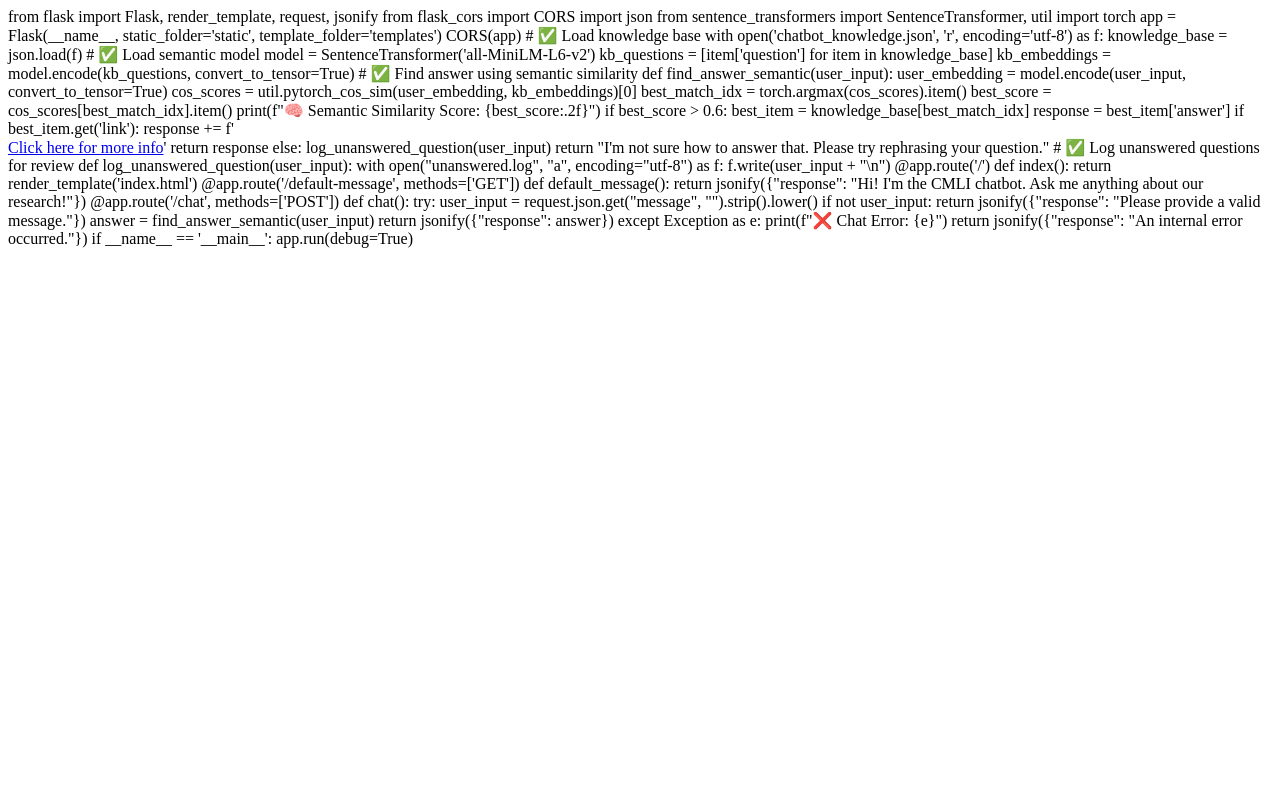
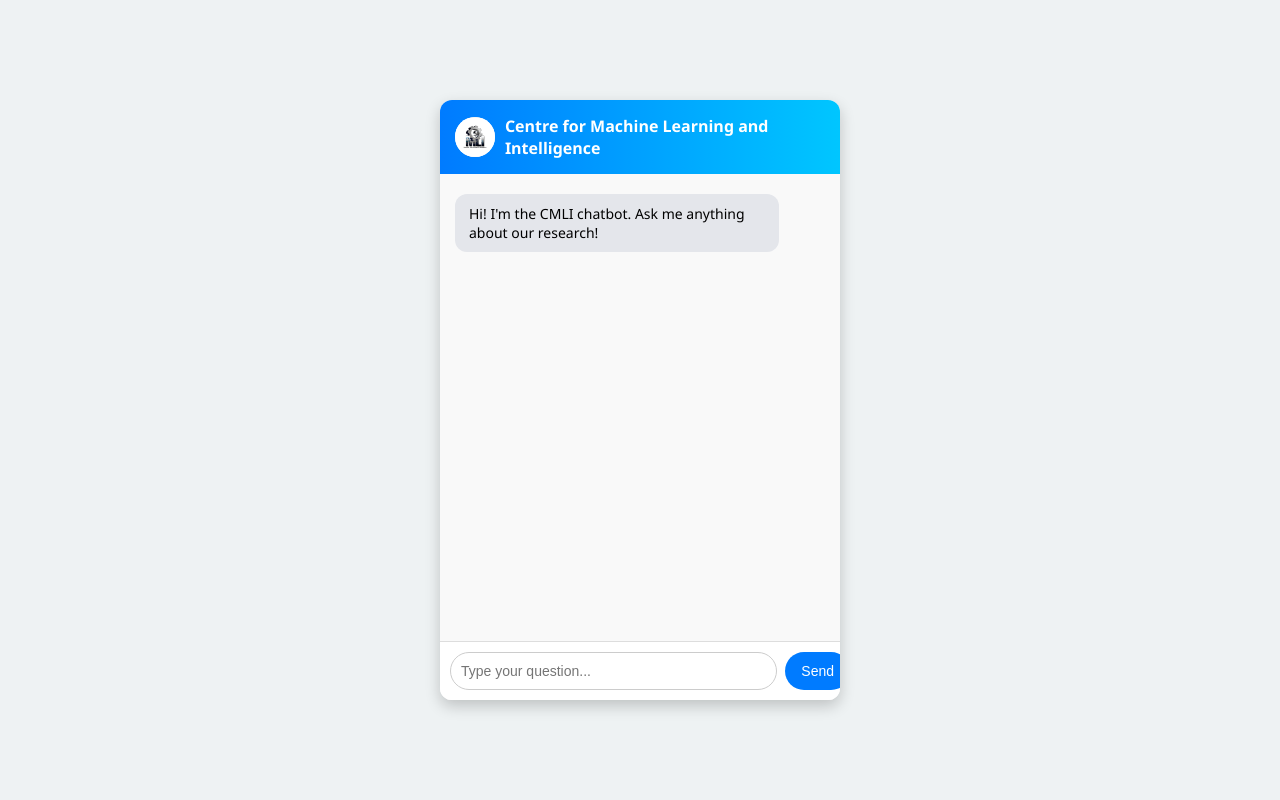
Before and after one commit to rathipriyae228/cmlichatbot, a Flask app: page / in a window 1280 px wide. Run offline with Flask 3, Linux system fonts and the light colour scheme.

Commit message:
Update index.html

```diff
--- a/templates/index.html
+++ b/templates/index.html
@@ -1,65 +1,195 @@
-from flask import Flask, render_template, request, jsonify
-from flask_cors import CORS
-import json
-from sentence_transformers import SentenceTransformer, util
-import torch
+<!DOCTYPE html>
+<html lang="en">
+<head>
+  <meta charset="UTF-8" />
+  <meta name="viewport" content="width=device-width, initial-scale=1.0"/>
+  <title>CMLI Chatbot</title>
+  <style>
+    body {
+      font-family: 'Segoe UI', sans-serif;
+      margin: 0;
+      background: #eef2f3;
+      height: 100vh;
+      display: flex;
+      justify-content: center;
+      align-items: center;
+    }
 
-app = Flask(__name__, static_folder='static', template_folder='templates')
-CORS(app)
+    .chat-container {
+      width: 400px;
+      height: 600px;
+      display: flex;
+      flex-direction: column;
+      background: white;
+      border-radius: 12px;
+      box-shadow: 0 6px 15px rgba(0, 0, 0, 0.2);
+      overflow: hidden;
+      position: relative;
+    }
 
-# ✅ Load knowledge base
-with open('chatbot_knowledge.json', 'r', encoding='utf-8') as f:
-    knowledge_base = json.load(f)
+    .chat-header {
+      display: flex;
+      align-items: center;
+      padding: 15px;
+      background: linear-gradient(to right, #007bff, #00c6ff);
+      color: white;
+      font-weight: bold;
+    }
 
-# ✅ Load semantic model
-model = SentenceTransformer('all-MiniLM-L6-v2')
-kb_questions = [item['question'] for item in knowledge_base]
-kb_embeddings = model.encode(kb_questions, convert_to_tensor=True)
+    .logo {
+      width: 40px;
+      height: 40px;
+      object-fit: cover;
+      border-radius: 50%;
+      background-color: white;
+      margin-right: 10px;
+    }
 
-# ✅ Find answer using semantic similarity
-def find_answer_semantic(user_input):
-    user_embedding = model.encode(user_input, convert_to_tensor=True)
-    cos_scores = util.pytorch_cos_sim(user_embedding, kb_embeddings)[0]
-    best_match_idx = torch.argmax(cos_scores).item()
-    best_score = cos_scores[best_match_idx].item()
+    .chat-box {
+      flex-grow: 1;
+      padding: 15px;
+      overflow-y: auto;
+      background: #f9f9f9;
+      display: flex;
+      flex-direction: column;
+    }
 
-    print(f"🧠 Semantic Similarity Score: {best_score:.2f}")
-    if best_score > 0.6:
-        best_item = knowledge_base[best_match_idx]
-        response = best_item['answer']
-        if best_item.get('link'):
-            response += f'<br><a href="{best_item["link"]}" target="_blank">Click here for more info</a>'
-        return response
-    else:
-        log_unanswered_question(user_input)
-        return "I'm not sure how to answer that. Please try rephrasing your question."
+    .message {
+      padding: 10px 14px;
+      margin: 5px 0;
+      border-radius: 12px;
+      max-width: 80%;
+      font-size: 14px;
+      animation: fadeIn 0.3s ease-in;
+    }
 
-# ✅ Log unanswered questions for review
-def log_unanswered_question(user_input):
-    with open("unanswered.log", "a", encoding="utf-8") as f:
-        f.write(user_input + "\n")
+    .user {
+      background: #007bff;
+      color: white;
+      align-self: flex-end;
+    }
 
-@app.route('/')
-def index():
-    return render_template('index.html')
+    .bot {
+      background: #e4e6eb;
+      color: black;
+      align-self: flex-start;
+    }
 
-@app.route('/default-message', methods=['GET'])
-def default_message():
-    return jsonify({"response": "Hi! I'm the CMLI chatbot. Ask me anything about our research!"})
+    @keyframes fadeIn {
+      from {opacity: 0;}
+      to {opacity: 1;}
+    }
 
-@app.route('/chat', methods=['POST'])
-def chat():
-    try:
-        user_input = request.json.get("message", "").strip().lower()
-        if not user_input:
-            return jsonify({"response": "Please provide a valid message."})
+    .input-box {
+      position: absolute;
+      bottom: 0;
+      left: 0;
+      width: 100%;
+      display: flex;
+      padding: 10px;
+      background: #fff;
+      border-top: 1px solid #ddd;
+    }
 
-        answer = find_answer_semantic(user_input)
-        return jsonify({"response": answer})
+    input {
+      flex: 1;
+      padding: 10px;
+      border: 1px solid #ccc;
+      border-radius: 20px;
+      outline: none;
+      font-size: 14px;
+    }
 
-    except Exception as e:
-        print(f"❌ Chat Error: {e}")
-        return jsonify({"response": "An internal error occurred."})
+    button {
+      margin-left: 8px;
+      padding: 10px 16px;
+      background: #007bff;
+      color: white;
+      border: none;
+      border-radius: 20px;
+      cursor: pointer;
+      font-size: 14px;
+    }
 
-if __name__ == '__main__':
-    app.run(debug=True)
+    .typing-animation {
+      font-style: italic;
+      font-size: 13px;
+      color: #555;
+      animation: blink 1s infinite;
+    }
+
+    @keyframes blink {
+      0%, 100% { opacity: 1; }
+      50% { opacity: 0.4; }
+    }
+  </style>
+</head>
+<body>
+  <div class="chat-container">
+    <div class="chat-header">
+      <img src="{{ url_for('static', filename='logo.png') }}" alt="CMLI Logo" class="logo" />
+      Centre for Machine Learning and Intelligence
+    </div>
+
+    <div class="chat-box" id="chat-box"></div>
+
+    <div class="input-box">
+      <input type="text" id="user-input" placeholder="Type your question..." onkeypress="handleKeyPress(event)" />
+      <button onclick="sendMessage()">Send</button>
+    </div>
+  </div>
+
+  <script>
+    // Initial greeting
+    window.onload = () => {
+      fetch("/default-message")
+        .then(res => res.json())
+        .then(data => displayMessage(data.response, "bot"))
+        .catch(() => displayMessage("Failed to load greeting.", "bot"));
+    };
+
+    function sendMessage() {
+      const inputField = document.getElementById("user-input");
+      const userMessage = inputField.value.trim();
+      if (!userMessage) return;
+
+      displayMessage(userMessage, "user");
+      inputField.value = "";
+
+      const typingMsg = displayMessage("CMLI is typing...", "bot");
+      typingMsg.classList.add("typing-animation");
+
+      fetch("/chat", {
+        method: "POST",
+        headers: { "Content-Type": "application/json" },
+        body: JSON.stringify({ message: userMessage })
+      })
+      .then(res => res.json())
+      .then(data => {
+        typingMsg.remove();
+        displayMessage(data.response, "bot");
+      })
+      .catch(() => {
+        typingMsg.remove();
+        displayMessage("CMLI: Sorry, something went wrong.", "bot");
+      });
+    }
+
+    function displayMessage(text, sender) {
+      const chatBox = document.getElementById("chat-box");
+      const message = document.createElement("div");
+      message.className = `message ${sender}`;
+      message.textContent = text;
+      chatBox.appendChild(message);
+      chatBox.scrollTop = chatBox.scrollHeight;
+      return message;
+    }
+
+    function handleKeyPress(e) {
+      if (e.key === "Enter") {
+        sendMessage();
+      }
+    }
+  </script>
+</body>
+</html>
```
